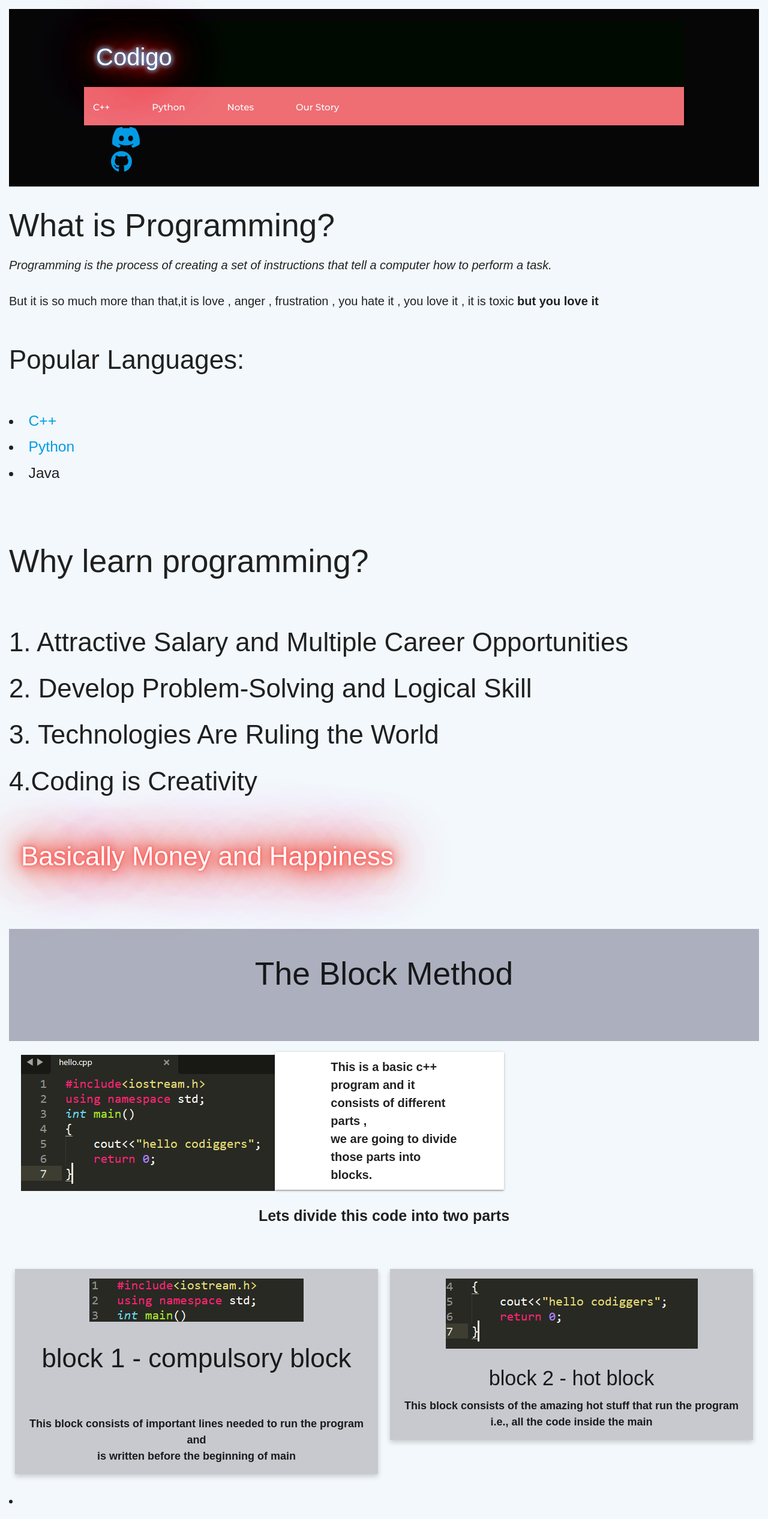
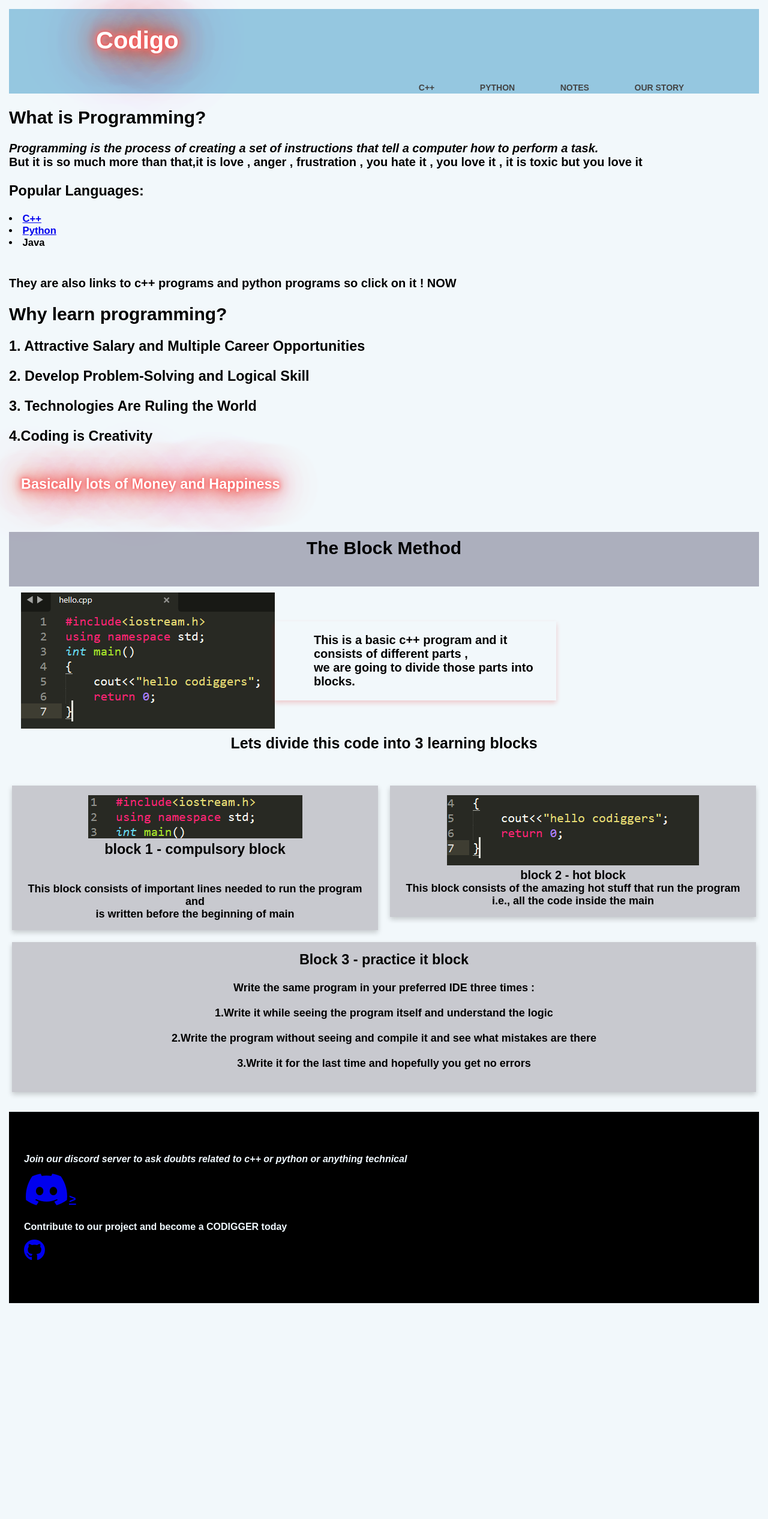
Before and after one commit to alok1929/codigo, a PHP site: page / in a window 1280 px wide. Shown: the whole page at 60% size. After the commit the page ends 2173 px from the top, so only its background shows below. Run offline with PHP 8.4, Linux system fonts and the light colour scheme; some libraries are stand-ins or nearby versions.

Commit message:
added new navbar and footer

```diff
--- a/index.css
+++ b/index.css
@@ -70,6 +70,7 @@ block programming technquie starts here
 
 .im
 {
+  font-size: 5px;
   display:flex;
   align-items: center;
   padding:10px 20px;
@@ -84,24 +85,29 @@ block programming technquie starts here
   padding-top: 10px;
   padding-bottom: 1px;
 }
-.card {
-  box-shadow: 0 4px 8px 0 rgba(0,0,0,0.2);
-  transition: 0.3s;
-  width: 60%;
+.columi {
+  box-shadow: 0 4px 8px 0 rgba(224, 15, 15, 0.2);
+  transition: 0.5s;
+  width: 70%;
+  padding-left:20px;
+
 }
 
 .card:hover {
-  box-shadow: 0 8px 16px 0 rgba(0,0,0,0.2);
+  box-shadow: 0 8px 16px 0 rgba(13, 175, 22, 0.2);
 }
 
 .container {
-  padding: 10px 16px;
+  padding: 20px;
+  padding-left: 25px;
 }
 
 .text
 {
   font-size:20px;
   padding-left:20px;
+  align-items: center;
+
 }
 
 /*
@@ -113,6 +119,12 @@ blocks divided into parts starts here
 */
 
 .textiee
+{
+  text-align: center;
+   font-size: 25px;;
+}
+
+.texter
 {
   text-align: center;
    font-size: 25px;;
@@ -131,6 +143,11 @@ body {
   float: left;
   width: 50%;
   padding: 10px;
+}
+.colum{
+  float:left;
+  width:100%;
+  padding:10px;
 }
 
 .block1-para
@@ -158,6 +175,15 @@ body {
   background-color:#c8c9cf;
 }
 
+.cardi {
+  width:100%;
+  box-shadow: 0 4px 8px 0 rgba(22, 20, 20, 0.2); /* this adds the "card" effect */
+  padding: 16px;
+
+  text-align: center;
+  background-color:#8e93b1;
+}
+
 
 
 /*
@@ -165,122 +191,89 @@ block divided into part ends here
 */
 
 
+/*
+nav bar css starts here
+*/
+@import url('https://fonts.googleapis.com/css?family=Work+Sans:400,600');
+body {
+	margin: 0;
+	font-family: 'Work Sans', sans-serif;
+	font-weight: 800;
+}
 
-h1{
-  background-color:white;
+.cont {
+	width: 80%;
+	margin: 0 auto;
 }
+
 header {
-  display:flex;
-  justify-content:space-around;
-  align-items: center;
-  padding: 20px 10%;
-  background-color:#060607;
-  color:black;
+  background: #95c7e0;
+  text-decoration-color: blueviolet;
+}
+
+header::after {
+  content: '';
+  display: table;
+  clear: both;
 }
 
 .logo {
-  cursor: pointer;
-  order: 3;
-  margin-left: auto;
+  float: left;
+  padding: 10px 0;
 }
 
 nav {
-  order: 2;
+  float: right;
 }
 
-.nav__links a,
-.cta,
-.overlay__content a {
-  font-family: "Montserrat", sans-serif;
-  font-weight: 500;
-    text-decoration: none;
+nav ul {
+  margin: 0;
+  padding: 0;
+  list-style: none;
 }
 
-.nav__links {
-  list-style: none;
-  display: inline-flex;
-  font-size: 16px;
+nav li {
+  display: inline-block;
+  margin-left: 70px;
+  padding-top: 23px;
+
+  position: relative;
 }
 
-.nav__links li {
-  padding: 0px 20px;
+nav a {
+  color: #444;
+  text-decoration: none;
+  text-transform: uppercase;
+  font-size: 14px;
 }
 
-.nav__links li:nth-child(1) {
-  padding: 0 20px 0 0;
+nav a:hover {
+  color: #000;
 }
 
-.nav__links li a {
-  transition: all 0.3s ease 0s;
+nav a::before {
+  content: '';
+  display: block;
+  height: 5px;
+  background-color: #444;
+
+  position: absolute;
+  top: 0;
+  width: 0%;
+
+  transition: all ease-in-out 250ms;
 }
 
-.nav__links li a:hover {
-  color: #0088a9;
-}
-
-.cta {
-  order: 2;
-  margin-left: 20px;
-  padding: 9px 25px;
-  background-color: ;
-  border: none;
-  border-radius: 50px;
-  cursor: pointer;
-  transition: all 0.3s ease 0s;
-}
-
-.cta:hover {
-  background-color: rgba(0, 136, 169, 0.8);
-}
-
-/* Mobile Nav */
-
-.menu {
-  display:none;
-}
-
-.overlay {
-  height: 100%;
-  width: 0;
-  position: fixed;
-  z-index: 1;
-  left: 0;
-  top: 0;
-  background-color: #24252a;
-  overflow-x: hidden;
-  transition: all 0.5s ease 0s;
-}
-
-.overlay--active {
+nav a:hover::before {
   width: 100%;
 }
 
-.overlay__content {
-  display: flex;
-  height: 100%;
-  flex-direction: column;
-  align-items: center;
-  justify-content: center;
-}
 
-.overlay a {
-  padding: 15px;
-  font-size: 36px;
-  display: block;
-  transition: all 0.3s ease 0s;
-}
 
-.overlay a:hover,
-.overlay a:focus {
-  color: #0088a9;
-}
-.overlay .close {
-  position: absolute;
-  top: 20px;
-  right: 45px;
-  font-size: 60px;
-  color: #edf0f1;
-}
+
+/*
+nav bar css ends here
+*/
 
 /*
 about page css
@@ -325,3 +318,30 @@ about page css
     display: initial;
   }
 }
+
+/*
+footer starts here
+*/
+.footer-dark {
+  padding:50px 0;
+  color:#f0f9ff;
+  background-color:black;
+}
+
+.footer-dark h3 {
+  margin-top:0;
+  margin-bottom:12px;
+  font-weight:bold;
+  font-size:16px;
+}
+
+.footer-dark ul {
+  padding:0;
+  list-style:none;
+  line-height:1.6;
+  font-size:14px;
+  margin-bottom:0;
+}
+/*
+footer ends here
+*/
--- a/index.html
+++ b/index.html
@@ -8,47 +8,51 @@
         <link rel="stylesheet" href="index.css">
         <link rel="stylesheet" href="https://cdnjs.cloudflare.com/ajax/libs/font-awesome/4.7.0/css/font-awesome.min.css">
         <link href="https://fonts.googleapis.com/css?family=Montserrat:500&display=swap" rel="stylesheet">
-        <link rel="stylesheet" href="https://cdnjs.cloudflare.com/ajax/libs/materialize/1.0.0/css/materialize.min.css">
+
         <link rel="stylesheet" href=
 "https://cdnjs.cloudflare.com/ajax/libs/font-awesome/5.9.0/css/all.css">
 </link>
     </head>
 
-        <header>
-            <div class="fanc-text">Codigo</div>
-            <nav>
-                <ul class="nav__links">
-                    <li><a href="https://github.com/alok1929/codigo/tree/master/cppProgramming">C++</a></li>
-                    <li><a href="pythu.html">Python</a></li>
-                    <li><a href="notes/ln1.html">Notes</a></li>
-                    <li><a href="about.html">Our Story</a></li>
-                    <li><a href="#"></a></li>
+             <header>
+                <div class="cont">
+                 <div class="fancy-text">
+                     <h1>Codigo</h1>
+                 </div>
 
-                </ul>
-            </nav>
-            <a class="cta" href="https://discord.gg/bzGMAWyd"><i class='fab fa-discord fa-2x'></i><br/></a>
-            <a class="cta" href="https://github.com/alok1929/codigo"><i class="fab fa-github" style="font-size:36px"></i><br/></a>
-            <p class="menu cta">Menu</p>
-        </header>
+                    <nav>
+                    <ul>
+                        <li><a href="#">C++</a></li>
+                        <li><a href="#">Python</a></li>
+                        <li><a href="#">Notes</a></li>
+                        <li><a href="#">Our Story</a></li>
+                    </ul>
+                    </nav>
+                </div>
+            </header>
+            <br>
             <div class="content">
                 <div class="Programmingintro">
-                <h2>What is Programming?</h2>
-                    <i>Programming is the process of creating a set of instructions that tell a computer how to perform a task. <br><br></i>
+                <h2>What is Programming?</h2><br>
+                    <i>Programming is the process of creating a set of instructions that tell a computer how to perform a task. <br></i>
                         But it is so much more than that,it is love , anger , frustration , you hate it , you love it , it is </b> toxic<b> but you love it
                     <br><br>
                     <h3>Popular Languages:</h3><br>
                      <h5><li><a href="https://github.com/alok1929/codigo/tree/master/cppProgramming">C++</a></li></h5>
                      <h5><li><a href="pythu.html">Python</a></li></h5>
                      <h5><li>Java</li></h5><br><br>
+
+                     <h4>They are also links to c++ programs and python programs so click on it ! NOW</h4>
+                     <br>
                      <h2>Why learn programming?</h2>
                         <br>
 
-                     <h3>1. Attractive Salary and Multiple Career Opportunities</li></h3>
-                     <h3>2. Develop Problem-Solving and Logical Skill</li></h3>
-                     <h3>3. Technologies Are Ruling the World</li></h3>
-                     <h3>4.Coding is Creativity</li></h3>
+                     <h3>1. Attractive Salary and Multiple Career Opportunities</h3><br>
+                     <h3>2. Develop Problem-Solving and Logical Skill</h3><br>
+                     <h3>3. Technologies Are Ruling the World</h3><br>
+                     <h3>4.Coding is Creativity</h3><br>
                      <div class="fancy-text">
-                         <h3>Basically Money and Happiness</li></h3>
+                         <h3>Basically lots of Money and Happiness</li></h3>
                      </div>
                      </div>
                      <br>
@@ -62,7 +66,7 @@
                      <div class ="im">
                          <img src="images\Screenshot 2021-06-18 043426.png">
                             <span style =" ">
-                                <div class="card">
+                                <div class="columi">
                                     <div class="container">
                                 <div class="text">
                                 This is a basic c++ program and it consists of different parts ,
@@ -73,11 +77,14 @@
                         </span>
                         </div>
                         </div>
-                        </div>
+
+                         </div>
+
+
                         </div>
                         <div class="blocks">
                             <div class="textiee">
-                                Lets divide this <b>code</b> into two parts
+                                Lets divide this <b>code</b> into 3 learning blocks
                             </div>
                         </div>
                         <br>
@@ -101,8 +108,34 @@
                 </div>
                 </div>
             </div>
+            <div class="colum">
+                <div class="cardiB"><h3>Block 3 - practice it block</h3><br>
+                    <div class="block1-para">
+
+                    <b><h4>Write the same program in your preferred IDE three times :</h4></b><br>
+                    <h4>1.Write it while seeing the program itself and understand the logic</h4><br>
+                    <h4>2.Write the program without seeing and compile it and see what mistakes are there</h4><br>
+                    <h4>3.Write it for the last time and hopefully you get no errors</h4><br>
+
+
+                </div>
+                </div>
             </div>
+            </div>
+            <br>
 
-            <li></li>
 
+
+            <div class="footer-dark">
+        <footer>
+            <div class="container">
+
+                           <h3><i>Join our discord server to ask doubts related to c++ or python or anything technical</i> </h3>
+                            <a class="cta" href="https://discord.gg/bzGMAWyd"><i class='fab fa-discord fa-3x'></i>></a>
+                           <br><br>
+                           <h3>Contribute to our project and become a CODIGGER today</h3>
+                            <a class="cta" href="https://github.com/alok1929/codigo"><i class="fab fa-github" style="font-size:36px"></i></a>
+
+        </div>
+        </footer>
 </html>
```
